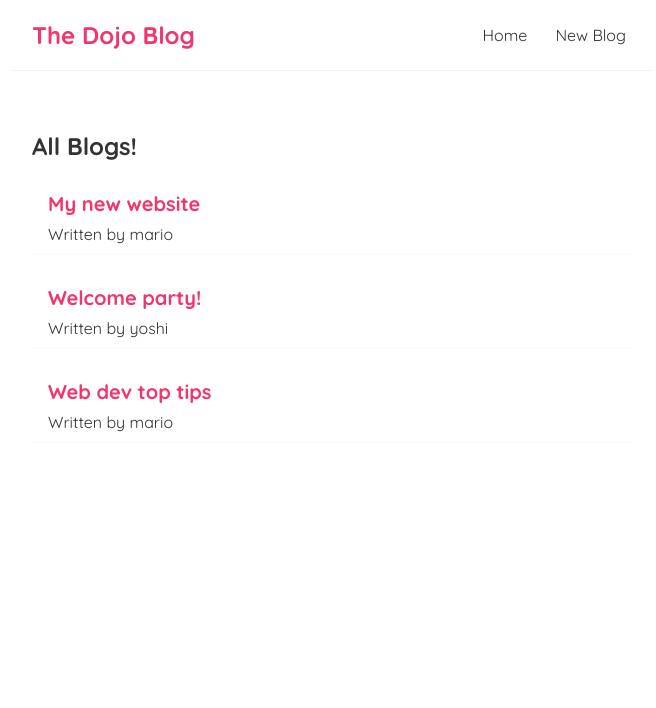
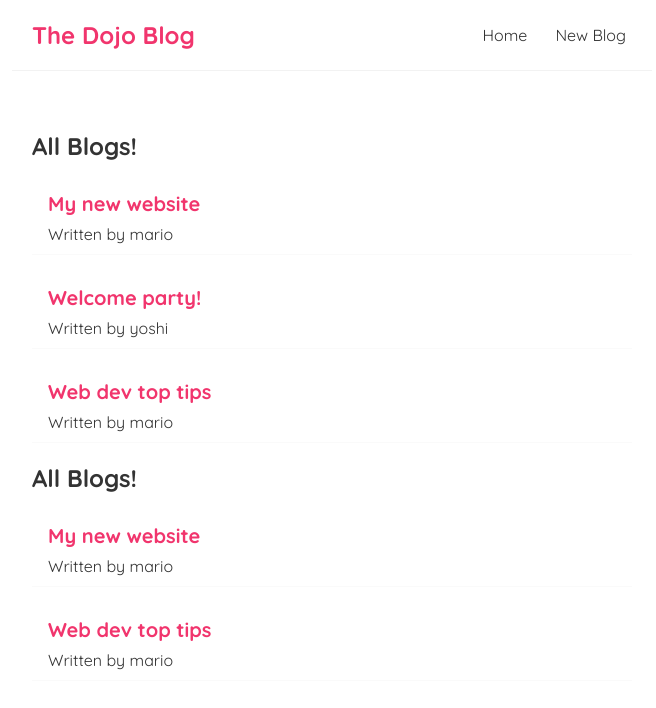
Before and after one commit to Startang141/dojo-blog-star, a React (Create React App) app: page / in a window 1280 px wide. Shown: the top 708 px of the page, without its empty margins (308-964 px from the left). Built offline with nearby package versions, Linux system fonts and the light colour scheme.

Commit message:
Reusing Components

```diff
--- a/src/Pages/Home.jsx
+++ b/src/Pages/Home.jsx
@@ -11,6 +11,7 @@ const Home = () => {
     return (
         <div className="home">
             <BlogList blogs={blog} title='All Blogs!'/>
+            <BlogList blogs={blog.filter((blog)=> blog.author === 'mario')} title='All Blogs!'/>
         </div>
      );
 }
```
